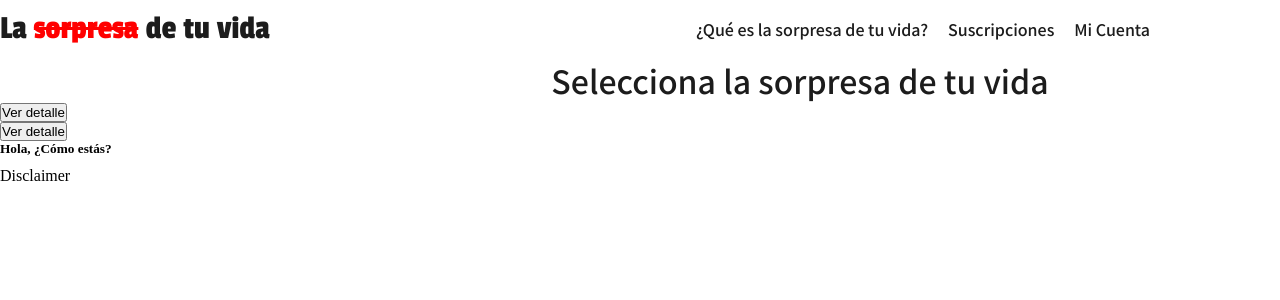
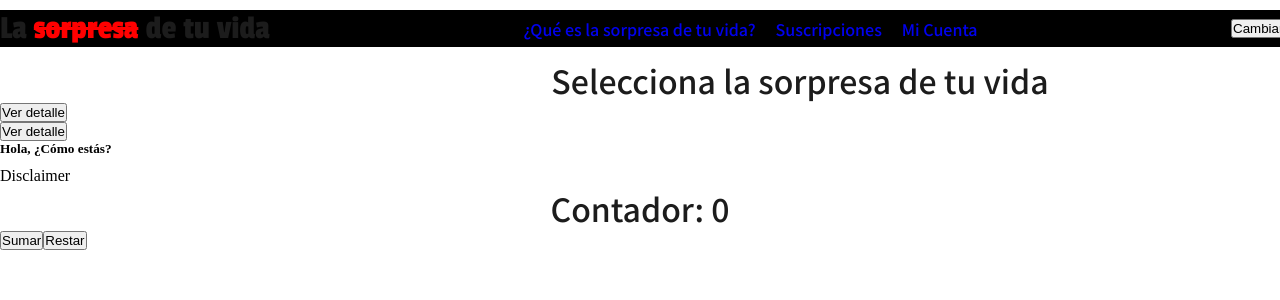
Before and after one commit to ClaudioGonzalezC/proyectoReact-ClaudioGonzalez, a React (Vite) app: page / in a window 1280 px wide. Shown: the top 300 px of the page. Built offline with nearby package versions, Linux system fonts and the light colour scheme.

Commit message:
contador y darkmode

```diff
--- a/src/App.jsx
+++ b/src/App.jsx
@@ -1,3 +1,4 @@
+import Counter from "./components/common/counter/Counter";
 import Navbar from "./components/layouts/navbar/Navbar";
 import Disclaimer from "./components/pages/disclaimer/Disclaimer";
 import ItemListContainer from "./components/pages/itemListContainer/itemListContainer";
@@ -8,6 +9,7 @@ function App() {
       <Navbar />
       <ItemListContainer greeting="Hola, ¿Cómo estás?"/>
       <Disclaimer />
+      <Counter />
     </div>
   );
 }
--- /dev/null
+++ b/src/components/common/counter/Counter.jsx
@@ -0,0 +1,25 @@
+import { useState } from "react"
+
+const Counter = () => {
+
+    // ESTADOS
+    const [contador, setContador] = useState(0);
+
+    const sumar = () => {
+        setContador( contador + 1 );
+    };
+
+    const restar = () => {
+        setContador( contador - 1 );
+    };
+
+    return (
+        <div>
+            <h1>Contador: {contador}</h1>
+            <button onClick={sumar}>Sumar</button>
+            <button onClick={restar}>Restar</button>
+        </div>
+    )
+}
+
+export default Counter
--- a/src/components/layouts/navbar/Navbar.jsx
+++ b/src/components/layouts/navbar/Navbar.jsx
@@ -1,16 +1,22 @@
+import { useState } from "react";
 import TituloDinamico from "../../common/tituloDinamico/TituloDinamico";
 import CartWidget from "../../common/cartWidget/CartWidget"; // Asegúrate de ajustar la ruta si es diferente
 import "./navbar.css";
 
 const Navbar = () => {
+const [ darkMode, setDarkMode ] = useState(true);
+const toggleMode = () => {
+  setDarkMode(!darkMode);
+}
   return (
-    <div className="containerNav">
+    <div className={darkMode ? 'containerNavDark' : 'containerNav'}>
       <TituloDinamico />
       <ul>
         <li><a href="#">¿Qué es la sorpresa de tu vida?</a></li>
         <li><a href="#">Suscripciones</a></li>
         <li><a href="#">Mi Cuenta</a></li>
       </ul>
+      <button onClick={toggleMode}>Cambiar modo</button>
       <CartWidget />
     </div>
   );
--- a/src/components/layouts/navbar/navbar.css
+++ b/src/components/layouts/navbar/navbar.css
@@ -6,7 +6,16 @@
     width: 1600px;
     margin: 10px auto;
 }
-.containerNav ul {
+.containerNavDark {
+    display: flex;
+    align-items: center;
+    justify-content: space-between;
+    width: 1600px;
+    margin: 10px auto;
+    background-color:#000;
+    color:#fff;
+}
+.containerNav ul,.containerNavDark ul {
     display: flex;
     justify-content: center;
     gap:20px;
@@ -14,9 +23,8 @@
 li {
     list-style: none;
 }
-.containerNav ul li a {
+.containerNav ul li a,.containerNavDark ul li a {
     text-decoration: none;
-    color:#1c1c1c;
     font-size: 1rem;
     font-weight: 500;
     font-family: "Noto Sans JP", sans-serif;
```
